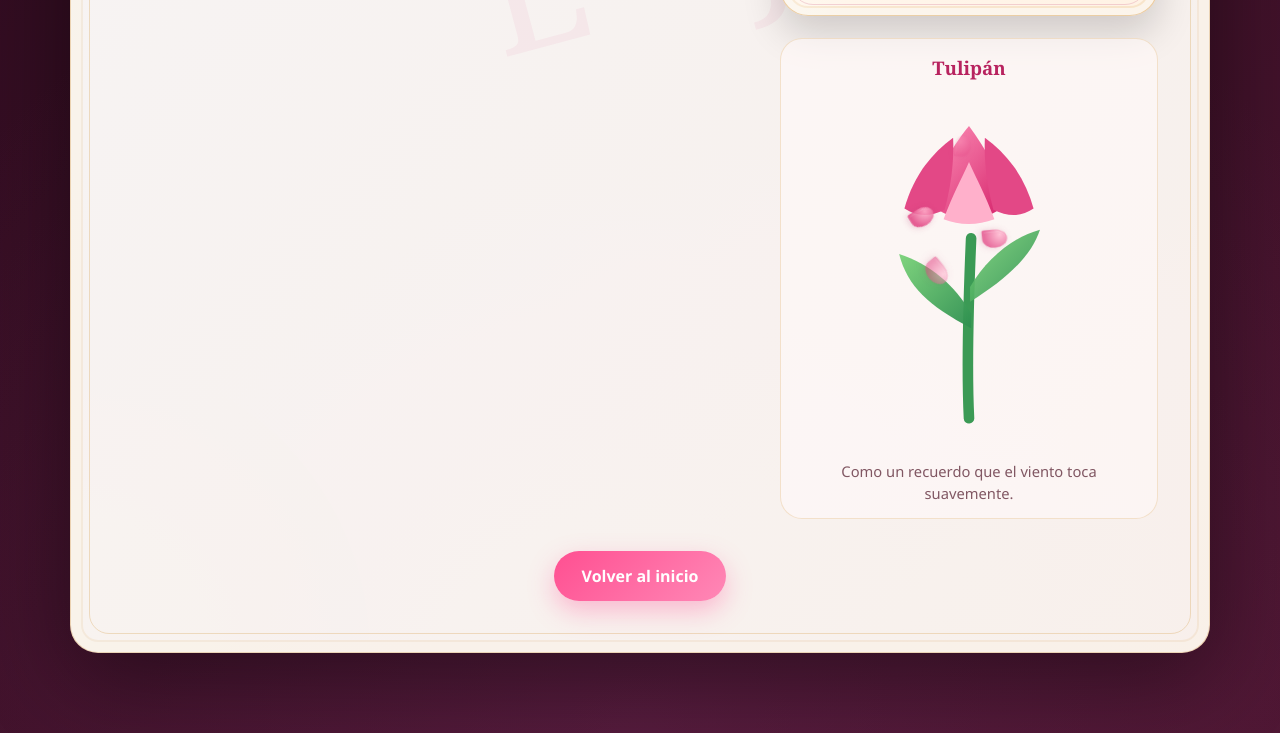
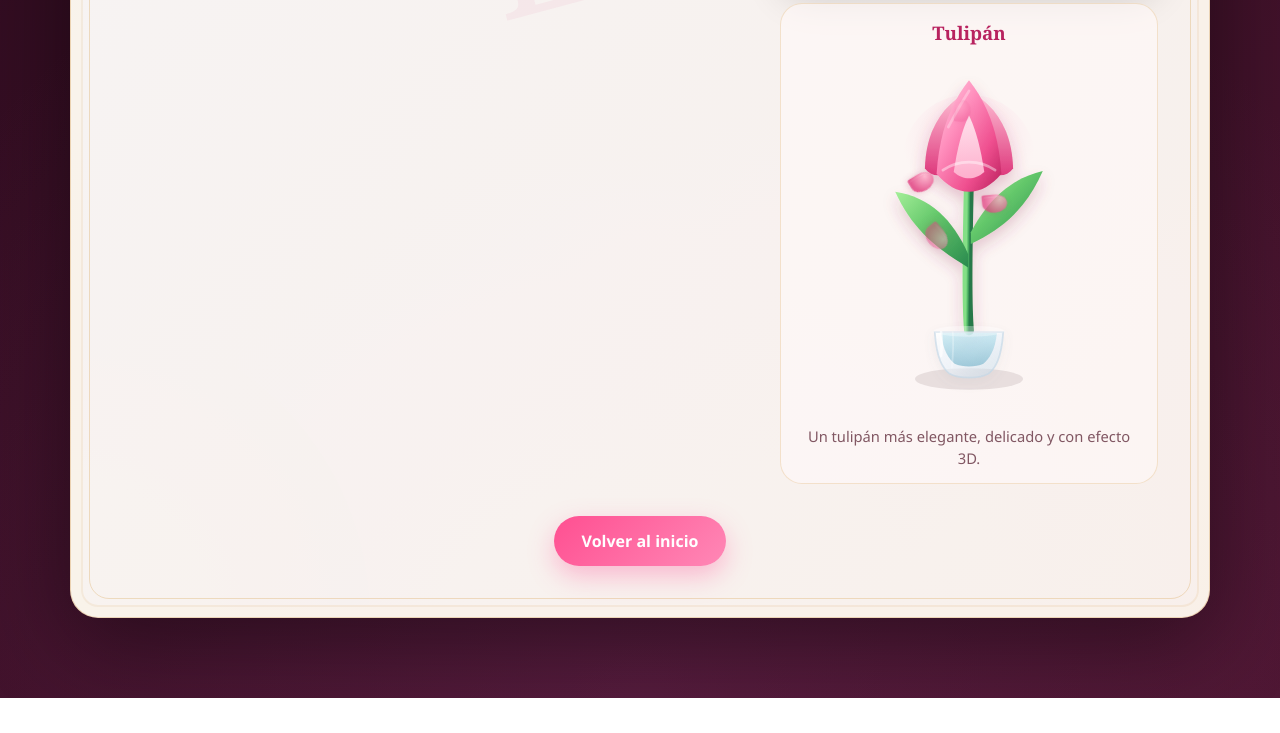
Before and after one commit to DeadManu/CARTA-PARA-JOSELIN-, a website: page index.html in a window 1280 px wide. Shown: the part 1788-2521 px from the top of the page. After the commit the page ends 2486 px from the top, so only its background shows below. Drawn offline with Linux system fonts and the light colour scheme.

Commit message:
Update index.html

```diff
--- a/index.html
+++ b/index.html
@@ -49,7 +49,6 @@
           </div>
         </div>
 
-        <p id="fireMessage" class="fire-message">El fuego sigue vivo mientras el tiempo avanza.</p>
       </div>
 
       <div class="envelope-stage" aria-label="Sobre animado">
@@ -86,7 +85,6 @@
         <div class="letter-layout">
           <div class="letter-text-card">
             <div class="typewriter-controls">
-              <span>Modo carta animada</span>
               <button id="showFullLetter" type="button">Mostrar completa</button>
             </div>
 
@@ -107,28 +105,80 @@
               <figcaption>Había un motivo más enorme de lo que veían mis ojos.</figcaption>
             </figure>
 
-            <div class="tulip-area">
+            <div class="tulip-area tulip-3d-area">
               <h3>Tulipán</h3>
-              <div class="tulip-scene" id="tulipScene">
-                <svg class="tulip-svg" viewBox="0 0 220 340" aria-label="Tulipán decorativo">
+              <div class="tulip-scene tulip-scene-3d" id="tulipScene">
+                <svg class="tulip-svg" viewBox="0 0 280 400" aria-label="Tulipán decorativo elegante en 3D">
                   <defs>
-                    <linearGradient id="petalGrad" x1="0" y1="0" x2="1" y2="1">
-                      <stop offset="0%" stop-color="#ff95bb" />
-                      <stop offset="100%" stop-color="#d41f68" />
+                    <linearGradient id="vaseGlass" x1="0" y1="0" x2="1" y2="1">
+                      <stop offset="0%" stop-color="rgba(255,255,255,0.9)"/>
+                      <stop offset="55%" stop-color="rgba(234,245,255,0.55)"/>
+                      <stop offset="100%" stop-color="rgba(183,216,236,0.35)"/>
                     </linearGradient>
-                    <linearGradient id="leafGrad" x1="0" y1="0" x2="1" y2="1">
-                      <stop offset="0%" stop-color="#79d278" />
-                      <stop offset="100%" stop-color="#2d8f4f" />
+                    <linearGradient id="vaseWater" x1="0" y1="0" x2="0" y2="1">
+                      <stop offset="0%" stop-color="rgba(148, 214, 231, 0.55)"/>
+                      <stop offset="100%" stop-color="rgba(96, 168, 194, 0.75)"/>
                     </linearGradient>
+                    <linearGradient id="stem3d" x1="0" y1="0" x2="1" y2="1">
+                      <stop offset="0%" stop-color="#84df86"/>
+                      <stop offset="55%" stop-color="#49af61"/>
+                      <stop offset="100%" stop-color="#28794a"/>
+                    </linearGradient>
+                    <linearGradient id="leaf3d" x1="0" y1="0" x2="1" y2="1">
+                      <stop offset="0%" stop-color="#a5ef99"/>
+                      <stop offset="45%" stop-color="#63c76a"/>
+                      <stop offset="100%" stop-color="#2a8a4e"/>
+                    </linearGradient>
+                    <linearGradient id="petalMain3d" x1="0" y1="0" x2="1" y2="1">
+                      <stop offset="0%" stop-color="#ffd4e4"/>
+                      <stop offset="35%" stop-color="#ff8fbd"/>
+                      <stop offset="70%" stop-color="#ef4f8f"/>
+                      <stop offset="100%" stop-color="#b91f5c"/>
+                    </linearGradient>
+                    <linearGradient id="petalDeep3d" x1="0" y1="0" x2="0" y2="1">
+                      <stop offset="0%" stop-color="#ffbfd5"/>
+                      <stop offset="100%" stop-color="#de3a7d"/>
+                    </linearGradient>
+                    <linearGradient id="petalCenter3d" x1="0" y1="0" x2="0" y2="1">
+                      <stop offset="0%" stop-color="#ffe6ef"/>
+                      <stop offset="100%" stop-color="#ffb4d0"/>
+                    </linearGradient>
+                    <radialGradient id="glow3d" cx="50%" cy="34%" r="50%">
+                      <stop offset="0%" stop-color="rgba(255, 198, 221, 0.75)"/>
+                      <stop offset="60%" stop-color="rgba(255, 198, 221, 0.22)"/>
+                      <stop offset="100%" stop-color="rgba(255, 198, 221, 0)"/>
+                    </radialGradient>
+                    <filter id="softShadow3d" x="-50%" y="-50%" width="200%" height="200%">
+                      <feDropShadow dx="0" dy="8" stdDeviation="8" flood-color="rgba(147,46,90,0.24)"/>
+                    </filter>
+                    <filter id="glassShine" x="-50%" y="-50%" width="200%" height="200%">
+                      <feDropShadow dx="0" dy="5" stdDeviation="6" flood-color="rgba(110,120,130,0.12)"/>
+                    </filter>
                   </defs>
-                  <rect width="220" height="340" fill="transparent" />
-                  <path d="M110 310 C108 270, 109 210, 112 140" fill="none" stroke="#3b9a55" stroke-width="10" stroke-linecap="round"/>
-                  <path d="M112 225 C72 204, 52 186, 44 155 C73 164, 97 185, 112 211" fill="url(#leafGrad)" opacity="0.95"/>
-                  <path d="M111 200 C145 179, 169 157, 177 132 C151 139, 127 159, 111 186" fill="url(#leafGrad)" opacity="0.92"/>
-                  <path d="M72 108 C82 74, 95 52, 110 34 C124 53, 137 75, 147 108 C134 117, 122 122, 110 122 C98 122, 85 117, 72 108 Z" fill="url(#petalGrad)"/>
-                  <path d="M49 112 C57 83, 73 61, 95 45 C96 68, 93 91, 87 113 C73 120, 61 120, 49 112 Z" fill="#e34886"/>
-                  <path d="M171 112 C163 83, 147 61, 125 45 C124 68, 127 91, 133 113 C147 120, 159 120, 171 112 Z" fill="#e34886"/>
-                  <path d="M86 122 C95 98, 104 82, 110 68 C116 82, 125 98, 134 122 C118 128, 101 128, 86 122 Z" fill="#ffb0cb"/>
+
+                  <ellipse cx="140" cy="360" rx="60" ry="12" fill="rgba(80, 60, 70, 0.12)" />
+                  <circle cx="140" cy="118" r="74" fill="url(#glow3d)" opacity="0.85"/>
+
+                  <g filter="url(#softShadow3d)">
+                    <path d="M140 306 C137 274, 138 219, 140 138" fill="none" stroke="url(#stem3d)" stroke-width="11" stroke-linecap="round"/>
+                    <path d="M139 236 C98 212, 75 189, 58 152 C97 158, 122 183, 139 221" fill="url(#leaf3d)"/>
+                    <path d="M142 210 C183 191, 206 165, 222 129 C187 137, 161 161, 142 197" fill="url(#leaf3d)"/>
+
+                    <path d="M91 126 C92 89, 106 61, 134 43 C134 73, 129 101, 121 129 C108 136, 98 135, 91 126 Z" fill="url(#petalDeep3d)"/>
+                    <path d="M189 126 C188 89, 174 61, 146 43 C146 73, 151 101, 159 129 C172 136, 182 135, 189 126 Z" fill="url(#petalDeep3d)"/>
+                    <path d="M104 132 C107 86, 120 53, 140 28 C160 53, 173 86, 176 132 C165 145, 153 152, 140 152 C127 152, 115 145, 104 132 Z" fill="url(#petalMain3d)"/>
+                    <path d="M123 130 C127 104, 132 84, 140 67 C148 84, 153 104, 157 130 C151 135, 146 137, 140 137 C134 137, 129 135, 123 130 Z" fill="url(#petalCenter3d)" opacity="0.95"/>
+                    <path d="M111 128 C121 121, 131 119, 140 119 C149 119, 159 121, 169 128" fill="none" stroke="rgba(255,255,255,0.42)" stroke-width="3" stroke-linecap="round"/>
+                    <path d="M117 80 C126 63, 133 51, 140 40" fill="none" stroke="rgba(255,255,255,0.30)" stroke-width="3" stroke-linecap="round"/>
+                  </g>
+
+                  <g filter="url(#glassShine)">
+                    <path d="M102 308 C104 338, 111 348, 118 354 C128 360, 152 360, 162 354 C169 348, 176 338, 178 308 Z" fill="url(#vaseGlass)" stroke="rgba(195,215,230,0.65)" stroke-width="2"/>
+                    <path d="M109 309 C111 329, 118 338, 124 343 C133 347, 147 347, 156 343 C162 338, 169 329, 171 309 Z" fill="url(#vaseWater)" opacity="0.72"/>
+                    <path d="M109 308 C110 317, 110 326, 109 334" fill="none" stroke="rgba(255,255,255,0.65)" stroke-width="3" stroke-linecap="round"/>
+                    <path d="M122 308 C123 322, 122 336, 121 347" fill="none" stroke="rgba(255,255,255,0.28)" stroke-width="2" stroke-linecap="round"/>
+                    <ellipse cx="140" cy="307" rx="39" ry="6" fill="rgba(255,255,255,0.32)"/>
+                  </g>
                 </svg>
 
                 <div class="petal petal-1"></div>
@@ -138,8 +188,9 @@
                 <div class="petal petal-5"></div>
                 <div class="petal petal-6"></div>
                 <div class="petal petal-7"></div>
+                <div class="petal petal-8"></div>
               </div>
-              <p class="tulip-note">Como un recuerdo que el viento toca suavemente.</p>
+              <p class="tulip-note">Un tulipán más elegante, delicado y con efecto 3D.</p>
             </div>
           </aside>
         </div>
```
